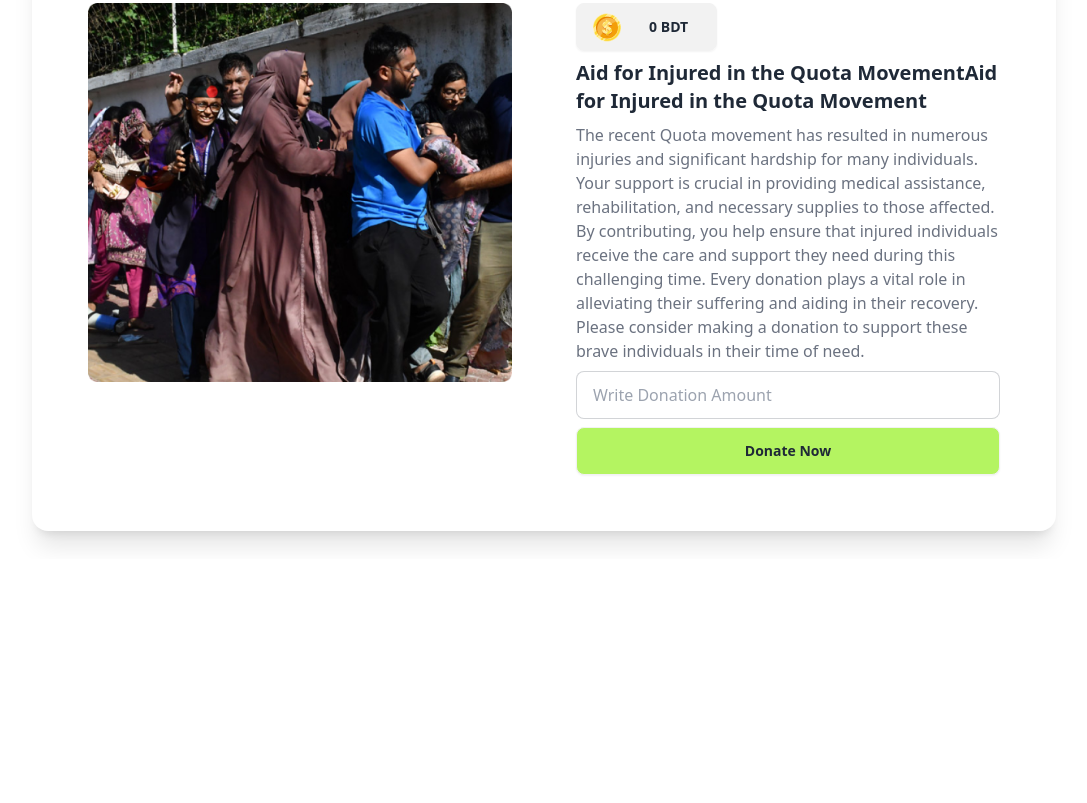
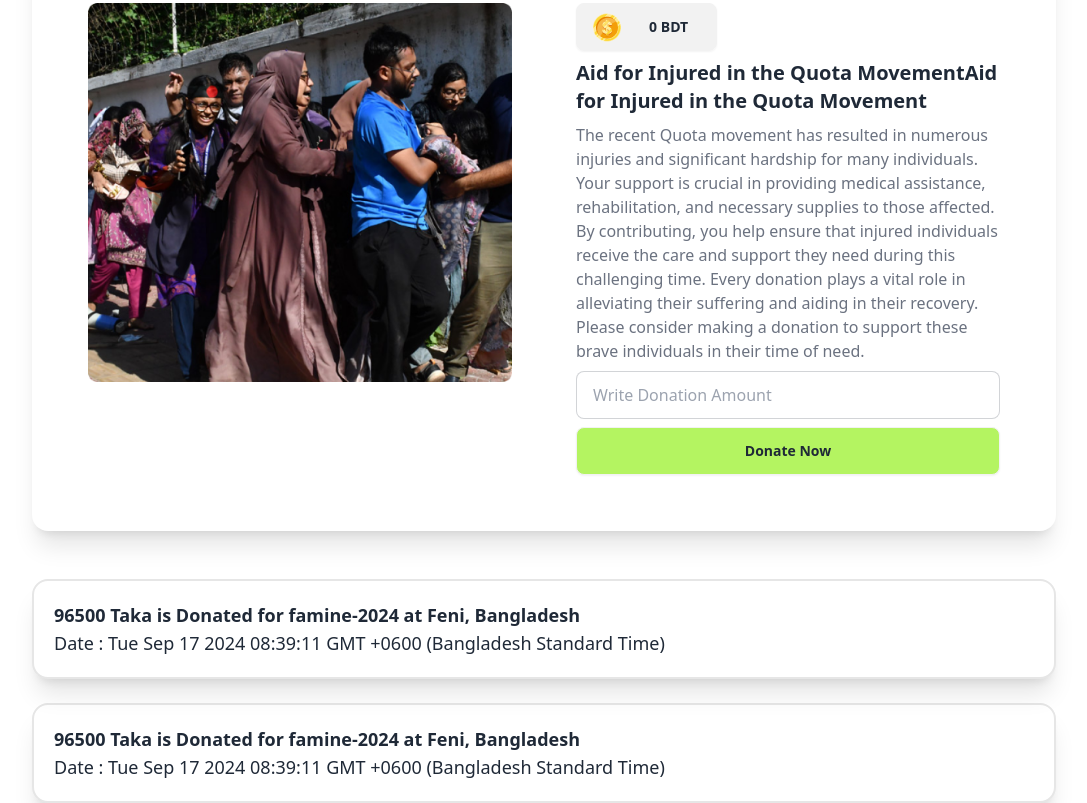
Before and after one commit to SifatSararChistee/donate-bd, a plain HTML site: page index.html in a window 1280 px wide. Shown: the part 1278-2081 px from the top of the page, without its empty margins (96-1183 px from the left). Before the commit the page ends 1837 px from the top, so only its background shows below. Drawn offline with nearby package versions, Linux system fonts and the light colour scheme.

Commit message:
added utilities

```diff
--- a/index.html
+++ b/index.html
@@ -154,10 +154,16 @@
       </section>
 
       <!-- history section -->
-      <section>
-        <div
-          class="border-2 border-[#1111111A] hidden shadow-xl rounded-2xl p-5"
-        >
+      <section class="mt-5">
+        <div class="border-2 border-[#1111111A] shadow-xl rounded-2xl p-5 mb-6">
+          <h3 class="text-lg font-bold">
+            96500 Taka is Donated for famine-2024 at Feni, Bangladesh
+          </h3>
+          <p class="text-lg font-normal">
+            Date : Tue Sep 17 2024 08:39:11 GMT +0600 (Bangladesh Standard Time)
+          </p>
+        </div>
+        <div class="border-2 border-[#1111111A] shadow-xl rounded-2xl p-5">
           <h3 class="text-lg font-bold">
             96500 Taka is Donated for famine-2024 at Feni, Bangladesh
           </h3>
@@ -167,5 +173,7 @@
         </div>
       </section>
     </main>
+    <script src="./js/index.js"></script>
+    <script src="./js/utilities.js"></script>
   </body>
 </html>
```
Also changed, not shown: js/index.js (added), js/utilities.js (added).
